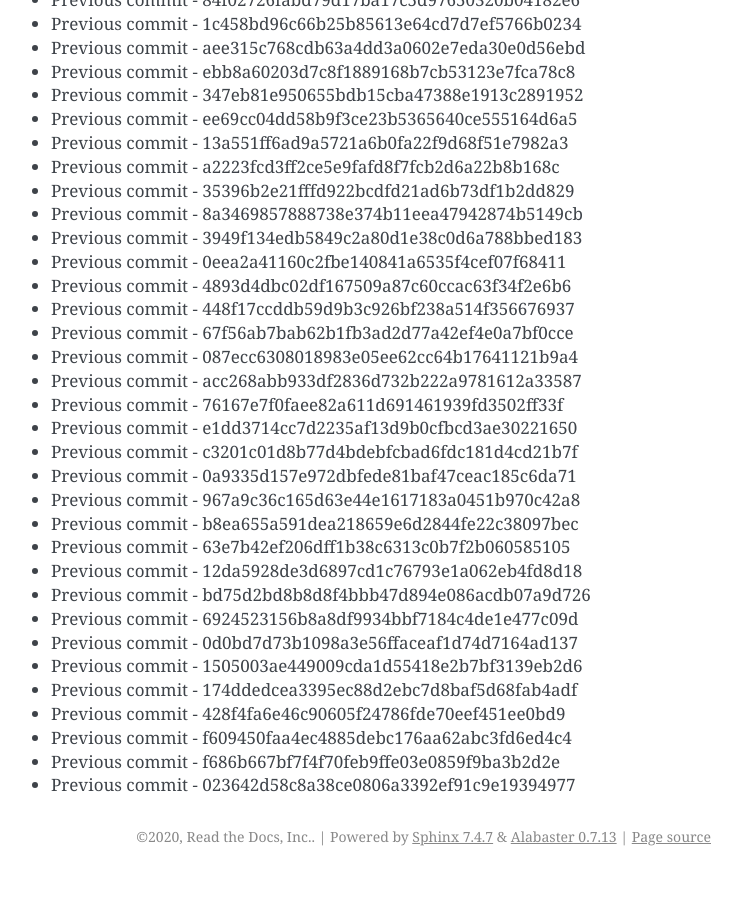
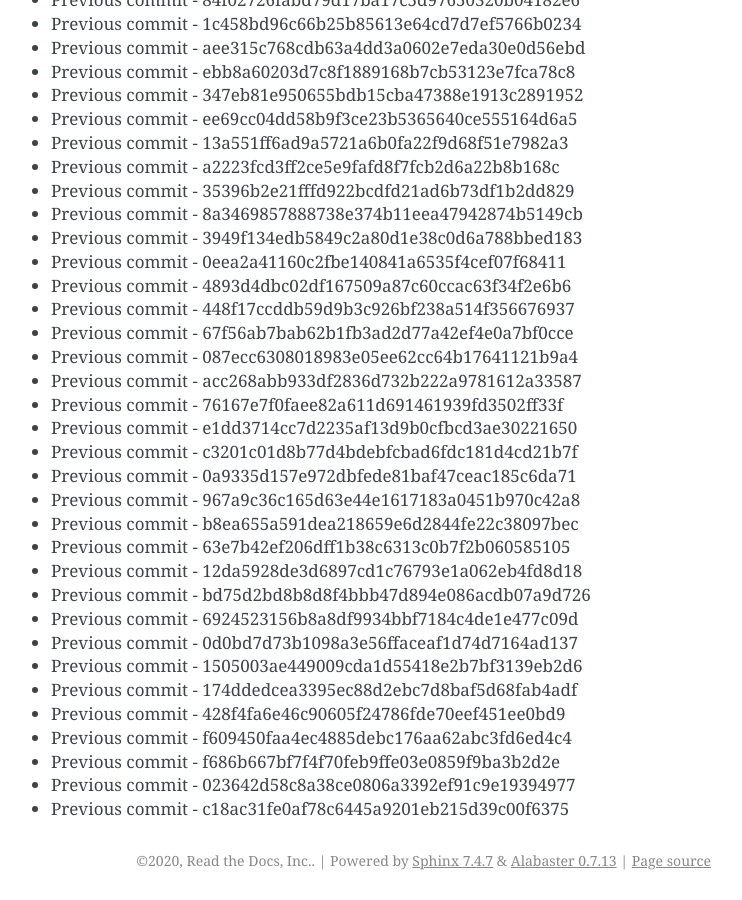
Before and after one commit to readthedocs/rtd-git-stresstest, a Sphinx documentation site: the page built from docs/updates.rst, in a window 1280 px wide and 900 px high, scrolled down 26594 px. Shown: the whole window, without its empty margins (399-1141 px from the left). Built offline with Sphinx 7.4.7, drawn with Linux system fonts in a browser that asks for light colours; before the commit the page ends 27470 px from its top, so only the background shows below that.

Commit message:
Generating commit from previous: c18ac31fe0af78c6445a9201eb215d39c00f6375

```diff
--- a/docs/updates.rst
+++ b/docs/updates.rst
@@ -1149,3 +1149,4 @@ It can be tested for any performance characteristics.
 * Previous commit - f609450faa4ec4885debc176aa62abc3fd6ed4c4
 * Previous commit - f686b667bf7f4f70feb9ffe03e0859f9ba3b2d2e
 * Previous commit - 023642d58c8a38ce0806a3392ef91c9e19394977
+* Previous commit - c18ac31fe0af78c6445a9201eb215d39c00f6375
```
